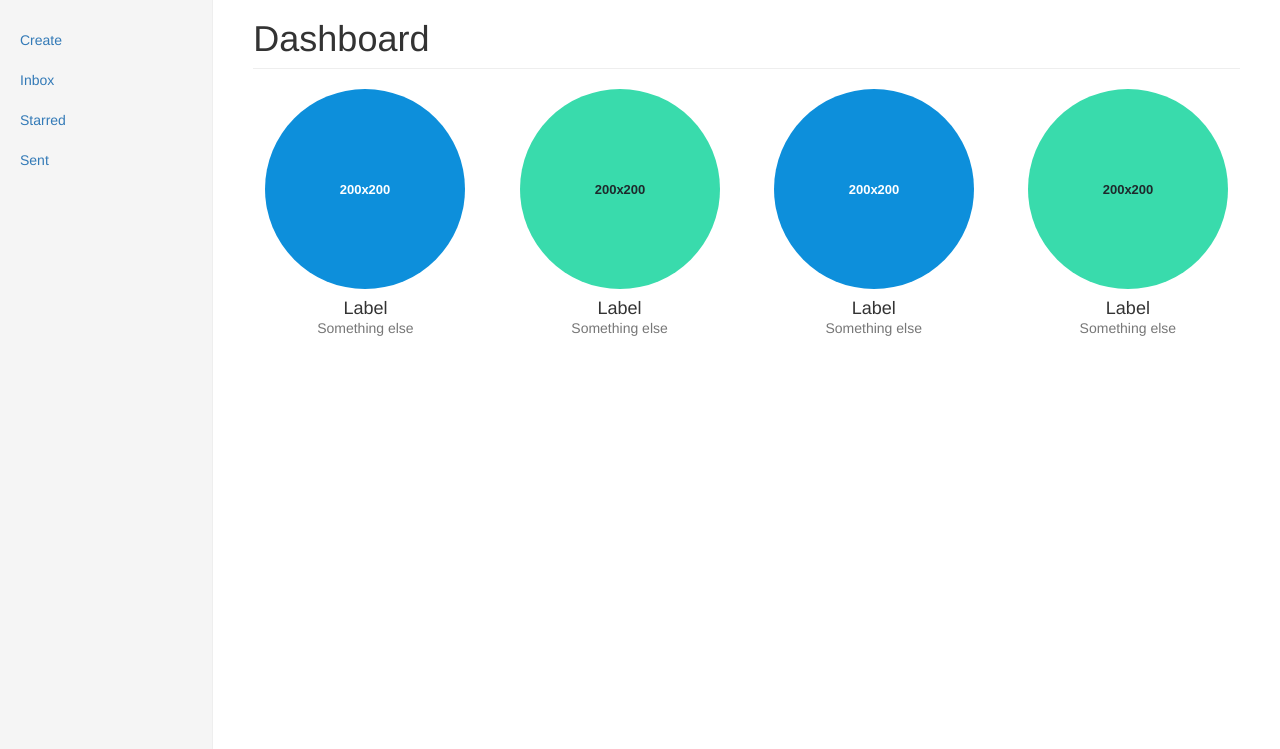
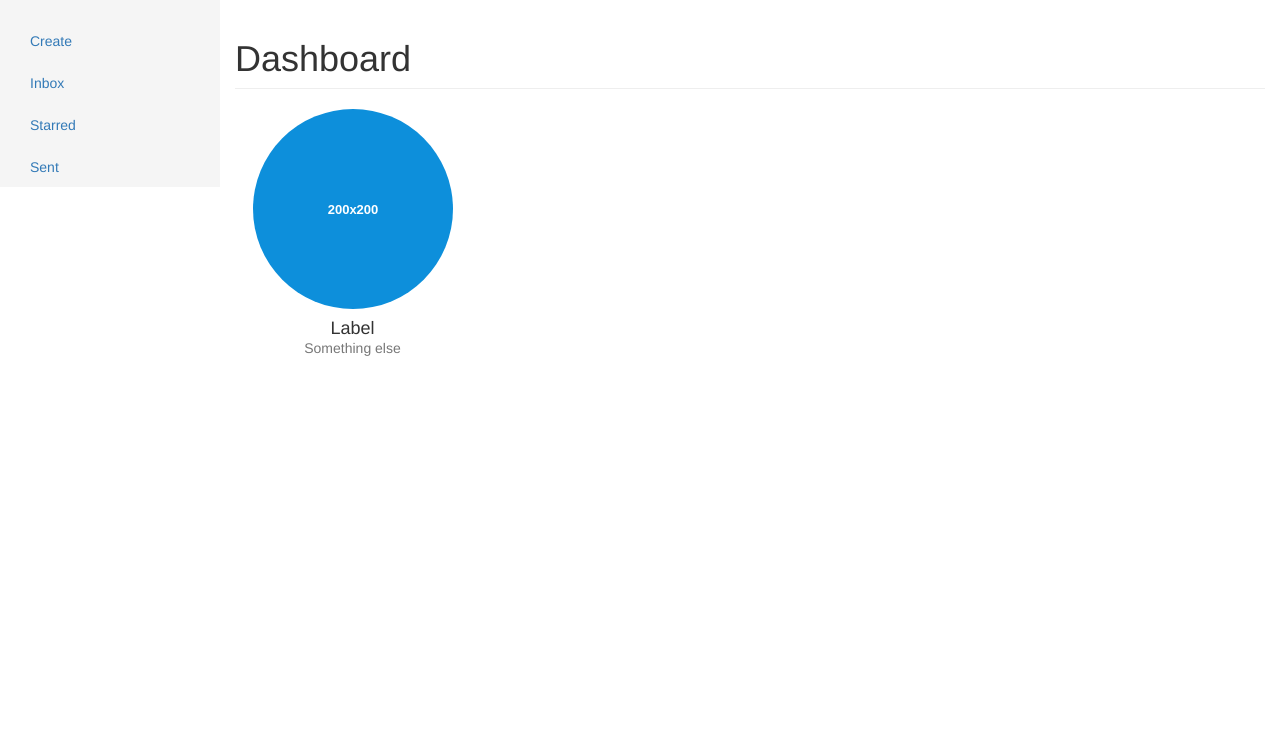
Before and after one commit to zateyev/Messenger, a Django app: page /accounts/profile/ in a window 1280 px wide. Shown: the part 51-800 px from the top of the page. Run offline with Django 3.2, Linux system fonts and the light colour scheme; some libraries are stand-ins or nearby versions.

Commit message:
updating sidebar

```diff
--- a/static/css/dashboard.css
+++ b/static/css/dashboard.css
@@ -6,7 +6,6 @@
 body {
     padding-top: 50px;
 }
-
 
 /*
  * Global add-ons
@@ -17,7 +16,6 @@ body {
     border-bottom: 1px solid #eee;
 }
 
-
 /*
  * Sidebar
  */
@@ -26,6 +24,7 @@ body {
 .sidebar {
     display: none;
 }
+
 @media (min-width: 768px) {
     .sidebar {
         position: fixed;
@@ -48,15 +47,16 @@ body {
     margin-bottom: 20px;
     margin-left: -20px;
 }
+
 .nav-sidebar > li > a {
     padding-right: 20px;
     padding-left: 20px;
 }
+
 .nav-sidebar > .active > a {
     color: #fff;
     background-color: #428bca;
 }
-
 
 /*
  * Main content
@@ -65,16 +65,17 @@ body {
 .main {
     padding: 20px;
 }
+
 @media (min-width: 768px) {
     .main {
         padding-right: 40px;
         padding-left: 40px;
     }
 }
+
 .main .page-header {
     margin-top: 0;
 }
-
 
 /*
  * Placeholder dashboard ideas
@@ -84,12 +85,15 @@ body {
     margin-bottom: 30px;
     text-align: center;
 }
+
 .placeholders h4 {
     margin-bottom: 0;
 }
+
 .placeholder {
     margin-bottom: 20px;
 }
+
 .placeholder img {
     display: inline-block;
     border-radius: 50%;
@@ -99,13 +103,13 @@ body {
  * Switching language
  */
 .set-lang {
-  border:none;
-  outline:none;
+    border: none;
+    outline: none;
     width: 100%;
-    background:none;
-  cursor:pointer;
-  font-family:inherit;
-  font-size:inherit;
+    background: none;
+    cursor: pointer;
+    font-family: inherit;
+    font-size: inherit;
     color: #333;
     padding: 3px 20px;
     line-height: 1.42857143;
@@ -114,3 +118,42 @@ body {
 .set-lang:hover {
     background-color: lightgray;
 }
+
+#sidebar {
+    width: inherit;
+    min-width: 220px;
+    max-width: 220px;
+    background-color: #f5f5f5;
+    float: left;
+    height: 100%;
+    position: relative;
+    overflow-y: auto;
+    overflow-x: hidden;
+}
+
+#main {
+    height: 100%;
+    overflow: auto;
+}
+
+/*
+ * off Canvas sidebar
+ * --------------------------------------------------
+ */
+@media screen and (max-width: 768px) {
+    .row-offcanvas {
+        position: relative;
+        -webkit-transition: all 0.25s ease-out;
+        -moz-transition: all 0.25s ease-out;
+        transition: all 0.25s ease-out;
+        width: calc(100% + 220px);
+    }
+
+    .row-offcanvas-left {
+        left: -220px;
+    }
+
+    .row-offcanvas-left.active {
+        left: 0;
+    }
+}
--- a/templates/accounts/profile.html
+++ b/templates/accounts/profile.html
@@ -1,41 +1,8 @@
-<!DOCTYPE html>
+{% extends 'base.html' %}
 {% load i18n %}
-<html lang="en">
-<head>
-    <meta charset="utf-8">
-    <meta http-equiv="X-UA-Compatible" content="IE=edge">
-    <meta name="viewport" content="width=device-width, initial-scale=1">
-    <meta name="description" content="">
-    <meta name="author" content="">
-    <link rel="shortcut icon" href="/static/img/favicon.png">
-
-    <title>Messenger</title>
-
-    <!-- Bootstrap core CSS -->
-    <link href="/static/css/bootstrap.min.css" rel="stylesheet">
-
-    <!-- Custom styles for this template -->
-    <link href="/static/css/dashboard.css" rel="stylesheet">
-
-    <!-- Just for debugging purposes. Don't actually copy this line! -->
-    <!--[if lt IE 9]><script src="../../assets/js/ie8-responsive-file-warning.js"></script><![endif]-->
-
-    <!-- HTML5 shim and Respond.js IE8 support of HTML5 elements and media queries -->
-    <!--[if lt IE 9]>
-      <script src="https://oss.maxcdn.com/libs/html5shiv/3.7.0/html5shiv.js"></script>
-      <script src="https://oss.maxcdn.com/libs/respond.js/1.4.2/respond.min.js"></script>
-    <![endif]-->
-</head>
-
-<body>
-<form id="set_ru" action="{% url 'set_language' %}" method="post">{% csrf_token %}
-    <input name="next" type="hidden" value="{{ redirect_to }}"/>
-    <input name="language" type="hidden" value="ru"/>
-</form>
-<form id="set_en" action="{% url 'set_language' %}" method="post">{% csrf_token %}
-    <input name="next" type="hidden" value="{{ redirect_to }}"/>
-    <input name="language" type="hidden" value="en"/>
-</form>
+{% block style %}
+    <link href="/static/css/dashboard.css" rel="stylesheet">{% endblock %}
+{% block body %}
     <div class="navbar navbar-inverse navbar-fixed-top" role="navigation">
         <div class="container-fluid">
             <div class="navbar-header">
@@ -70,42 +37,29 @@
             </div>
         </div>
     </div>
-
-<div class="container-fluid">
-    <div class="row">
-        <div class="col-sm-3 col-md-2 sidebar">
-            <ul class="nav nav-sidebar">
+    <div class="row-offcanvas row-offcanvas-left">
+        <div id="sidebar" class="sidebar-offcanvas">
+            <div class="col-md-12">
+                <ul class="nav nav-pills nav-stacked">
+                    <li><a href="#"></a></li>
                     <li><a href="{% url 'new_message' %}">{% trans 'Create' %}</a></li>
                     <li><a href="{% url 'inbox' %}">{% trans 'Inbox' %}</a></li>
                     <li><a href="{% url 'view_favorites' %}">Starred</a></li>
                     <li><a href="{% url 'sent' %}">{% trans 'Sent' %}</a></li>
                 </ul>
             </div>
-        <div class="col-sm-9 col-sm-offset-3 col-md-10 col-md-offset-2 main">
+        </div>
+        <div id="main">
+            <div class="col-md-12">
+                <p class="visible-xs">
+                    <button type="button" class="btn btn-primary btn-xs" data-toggle="offcanvas"><span
+                            class="glyphicon glyphicon-align-justify"></span></button>
+                </p>
                 {% block content %}
                     <h1 class="page-header">Dashboard</h1>
-
                     <div class="row placeholders">
                         <div class="col-xs-6 col-sm-3 placeholder">
                             <img data-src="holder.js/200x200/auto/sky" class="img-responsive"
-                             alt="Generic placeholder thumbnail">
-                        <h4>Label</h4>
-                        <span class="text-muted">Something else</span>
-                    </div>
-                    <div class="col-xs-6 col-sm-3 placeholder">
-                        <img data-src="holder.js/200x200/auto/vine" class="img-responsive"
-                             alt="Generic placeholder thumbnail">
-                        <h4>Label</h4>
-                        <span class="text-muted">Something else</span>
-                    </div>
-                    <div class="col-xs-6 col-sm-3 placeholder">
-                        <img data-src="holder.js/200x200/auto/sky" class="img-responsive"
-                             alt="Generic placeholder thumbnail">
-                        <h4>Label</h4>
-                        <span class="text-muted">Something else</span>
-                    </div>
-                    <div class="col-xs-6 col-sm-3 placeholder">
-                        <img data-src="holder.js/200x200/auto/vine" class="img-responsive"
                                  alt="Generic placeholder thumbnail">
                             <h4>Label</h4>
                             <span class="text-muted">Something else</span>
@@ -115,12 +69,4 @@
             </div>
         </div>
     </div>
-
-<!-- Bootstrap core JavaScript
-================================================== -->
-<!-- Placed at the end of the document so the pages load faster -->
-<script src="https://ajax.googleapis.com/ajax/libs/jquery/1.11.0/jquery.min.js"></script>
-<script src="/static/js/bootstrap.min.js"></script>
-<script src="/static/js/docs.min.js"></script>
-</body>
-</html>
+{% endblock %}
--- a/templates/base.html
+++ b/templates/base.html
@@ -15,7 +15,7 @@
     <link href="/static/css/bootstrap.min.css" rel="stylesheet">
 
     <!-- Custom styles for this template -->
-    <link href="/static/css/cover.css" rel="stylesheet">
+    {% block style %}<link href="/static/css/cover.css" rel="stylesheet">{% endblock %}
 
     <!-- Just for debugging purposes. Don't actually copy this line! -->
     <!--[if lt IE 9]><script src="../../assets/js/ie8-responsive-file-warning.js"></script><![endif]-->
@@ -37,7 +37,7 @@
     <input name="next" type="hidden" value="{{ redirect_to }}"/>
     <input name="language" type="hidden" value="en"/>
 </form>
-
+{% block body %}
     <div class="site-wrapper">
 
         <div class="site-wrapper-inner">
@@ -94,7 +94,7 @@
         </div>
 
     </div>
-
+{% endblock %}
 <!-- Bootstrap core JavaScript
 ================================================== -->
 <!-- Placed at the end of the document so the pages load faster -->
```
Also changed, not shown: static/js/docs.min.js. Lines whose indentation alone changed are shown as unchanged.
